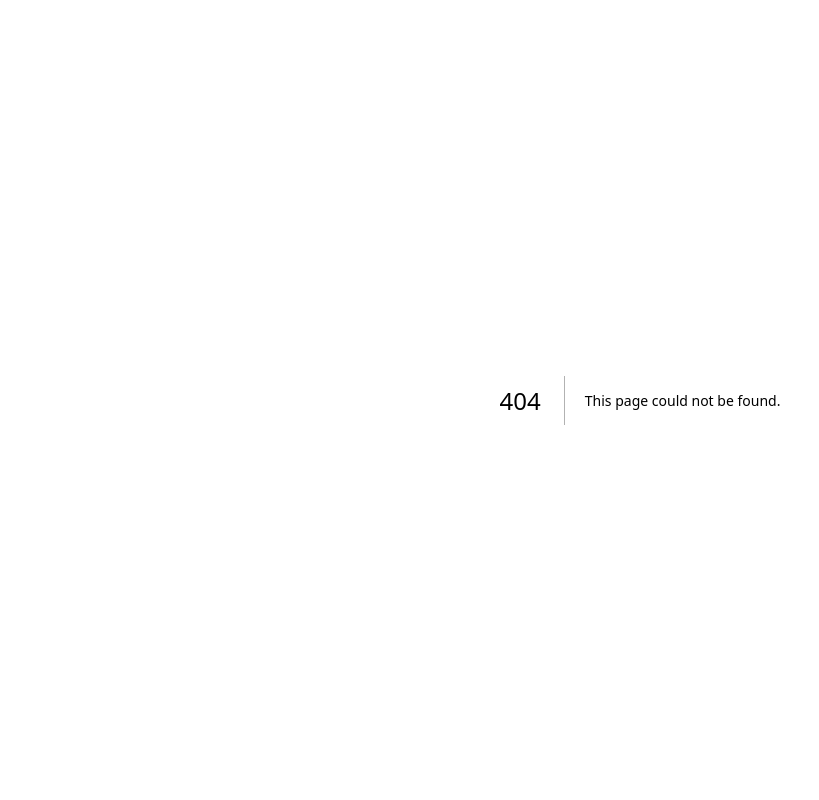
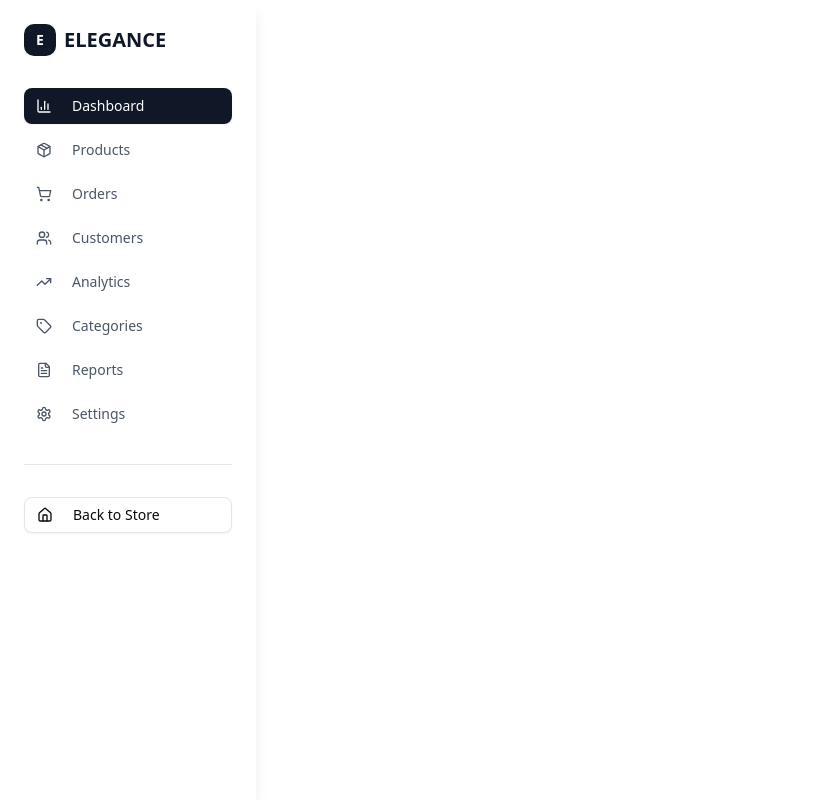
Before and after one commit to mueezejaz/ecome-clothing, a Next.js app: page /admin/products in a window 1280 px wide. Before the commit this address had no page. Shown: the top 800 px of the page, without its empty margins (0-819 px from the left). Built offline with nearby package versions, Linux system fonts and the light colour scheme.

Commit message:
add admin page and product and a sidebar

```diff
--- /dev/null
+++ b/app/admin/components/admin.sidebar.jsx
@@ -0,0 +1,191 @@
+"use client"
+import { useState } from "react"
+import { motion, AnimatePresence } from "framer-motion"
+import {
+  BarChart3,
+  Package,
+  Users,
+  ShoppingCart,
+  Settings,
+  FileText,
+  Tag,
+  TrendingUp,
+  Home,
+  Menu,
+  X,
+} from "lucide-react"
+import { Button } from "../../../components/ui/button"
+import Link from "next/link"
+
+export default function AdminSidebar() {
+  const [isMobileMenuOpen, setIsMobileMenuOpen] = useState(false)
+  const [activeTab, setActiveTab] = useState("dashboard")
+
+  const menuItems = [
+    { id: "dashboard", label: "Dashboard", icon: BarChart3, href: "/admin" },
+    { id: "products", label: "Products", icon: Package, href: "/admin/products" },
+    { id: "orders", label: "Orders", icon: ShoppingCart, href: "/admin/orders" },
+    { id: "customers", label: "Customers", icon: Users, href: "/admin/customers" },
+    { id: "analytics", label: "Analytics", icon: TrendingUp, href: "/admin/analytics" },
+    { id: "categories", label: "Categories", icon: Tag, href: "/admin/categories" },
+    { id: "reports", label: "Reports", icon: FileText, href: "/admin/reports" },
+    { id: "settings", label: "Settings", icon: Settings, href: "/admin/settings" },
+  ]
+
+  const handleMenuItemClick = (itemId) => {
+    setActiveTab(itemId)
+    setIsMobileMenuOpen(false)
+  }
+
+  const DesktopSidebar = () => (
+    <motion.aside
+      initial={{ x: -250 }}
+      animate={{ x: 0 }}
+      transition={{ duration: 0.6, ease: "easeOut" }}
+      className="hidden lg:block w-64 bg-white shadow-lg h-screen sticky top-0"
+    >
+      <div className="p-6">
+        <div className="flex items-center space-x-2 mb-8">
+          <div className="w-8 h-8 bg-gray-900 rounded-lg flex items-center justify-center">
+            <span className="text-white font-bold text-sm">E</span>
+          </div>
+          <span className="text-xl font-bold text-gray-900">ELEGANCE</span>
+        </div>
+
+        <nav className="space-y-2">
+          {menuItems.map((item, index) => (
+            <motion.div
+              key={item.id}
+              initial={{ opacity: 0, x: -20 }}
+              animate={{ opacity: 1, x: 0 }}
+              transition={{ delay: index * 0.1 + 0.3 }}
+            >
+              <Link href={item.href}>
+                <Button
+                  variant={activeTab === item.id ? "default" : "ghost"}
+                  className={`w-full justify-start ${
+                    activeTab === item.id
+                      ? "bg-gray-900 text-white"
+                      : "text-gray-600 hover:text-gray-900 hover:bg-gray-100"
+                  }`}
+                  onClick={() => handleMenuItemClick(item.id)}
+                >
+                  <item.icon className="w-4 h-4 mr-3" />
+                  {item.label}
+                </Button>
+              </Link>
+            </motion.div>
+          ))}
+        </nav>
+
+        <div className="mt-8 pt-8 border-t border-gray-200">
+          <Link href="/">
+            <Button variant="outline" className="w-full justify-start">
+              <Home className="w-4 h-4 mr-3" />
+              Back to Store
+            </Button>
+          </Link>
+        </div>
+      </div>
+    </motion.aside>
+  )
+
+  const MobileMenuButton = () => (
+    <div className="lg:hidden fixed top-4 left-4 z-50">
+      <Button
+        variant="outline"
+        size="icon"
+        onClick={() => setIsMobileMenuOpen(!isMobileMenuOpen)}
+        className="bg-white shadow-lg"
+      >
+        {isMobileMenuOpen ? <X className="w-5 h-5" /> : <Menu className="w-5 h-5" />}
+      </Button>
+    </div>
+  )
+
+  const MobileSidebar = () => (
+    <AnimatePresence>
+      {isMobileMenuOpen && (
+        <>
+          <motion.div
+            initial={{ opacity: 0 }}
+            animate={{ opacity: 1 }}
+            exit={{ opacity: 0 }}
+            className="lg:hidden fixed inset-0 bg-black/50 z-40"
+            onClick={() => setIsMobileMenuOpen(false)}
+          />
+
+          <motion.aside
+            initial={{ x: -280 }}
+            animate={{ x: 0 }}
+            exit={{ x: -280 }}
+            transition={{ type: "spring", damping: 25, stiffness: 200 }}
+            className="lg:hidden fixed left-0 top-0 w-64 bg-white shadow-xl h-full z-50 overflow-y-auto"
+          >
+            <div className="p-6">
+              <div className="flex items-center justify-between mb-8">
+                <div className="flex items-center space-x-2">
+                  <div className="w-8 h-8 bg-gray-900 rounded-lg flex items-center justify-center">
+                    <span className="text-white font-bold text-sm">E</span>
+                  </div>
+                  <span className="text-xl font-bold text-gray-900">ELEGANCE</span>
+                </div>
+                <Button
+                  variant="ghost"
+                  size="icon"
+                  onClick={() => setIsMobileMenuOpen(false)}
+                  className="text-gray-500"
+                >
+                  <X className="w-5 h-5" />
+                </Button>
+              </div>
+
+              <nav className="space-y-2">
+                {menuItems.map((item, index) => (
+                  <motion.div
+                    key={item.id}
+                    initial={{ opacity: 0, x: -20 }}
+                    animate={{ opacity: 1, x: 0 }}
+                    transition={{ delay: index * 0.05 }}
+                  >
+                    <Link href={item.href}>
+                      <Button
+                        variant={activeTab === item.id ? "default" : "ghost"}
+                        className={`w-full justify-start ${
+                          activeTab === item.id
+                            ? "bg-gray-900 text-white"
+                            : "text-gray-600 hover:text-gray-900 hover:bg-gray-100"
+                        }`}
+                        onClick={() => handleMenuItemClick(item.id)}
+                      >
+                        <item.icon className="w-4 h-4 mr-3" />
+                        {item.label}
+                      </Button>
+                    </Link>
+                  </motion.div>
+                ))}
+              </nav>
+
+              <div className="mt-8 pt-8 border-t border-gray-200">
+                <Link href="/" onClick={() => setIsMobileMenuOpen(false)}>
+                  <Button variant="outline" className="w-full justify-start">
+                    <Home className="w-4 h-4 mr-3" />
+                    Back to Store
+                  </Button>
+                </Link>
+              </div>
+            </div>
+          </motion.aside>
+        </>
+      )}
+    </AnimatePresence>
+  )
+
+  return (
+    <>
+      <DesktopSidebar />
+      <MobileMenuButton />
+      <MobileSidebar />
+    </>
+  )
+}
--- /dev/null
+++ b/app/admin/layout.js
@@ -0,0 +1,9 @@
+import AdminSidebar from "./components/admin.sidebar"
+export default function AdminLayout({ children }) {
+  return(
+  <>
+  <AdminSidebar/>
+  {children}
+  </>
+ )
+}
--- /dev/null
+++ b/app/admin/page.jsx
@@ -0,0 +1,7 @@
+export default function Admin() {
+  return (
+     <>
+    <h1 className="text-center text-9xl">hello admin</h1>
+    </>
+  )
+}
--- /dev/null
+++ b/app/admin/products/page.jsx
@@ -0,0 +1,7 @@
+export default function Products() {
+  return (
+     <>
+    <h1 className="text-center text-9xl">hello world</h1>
+    </>
+  )
+}
```
Also changed, not shown: layout.jsx (added).
